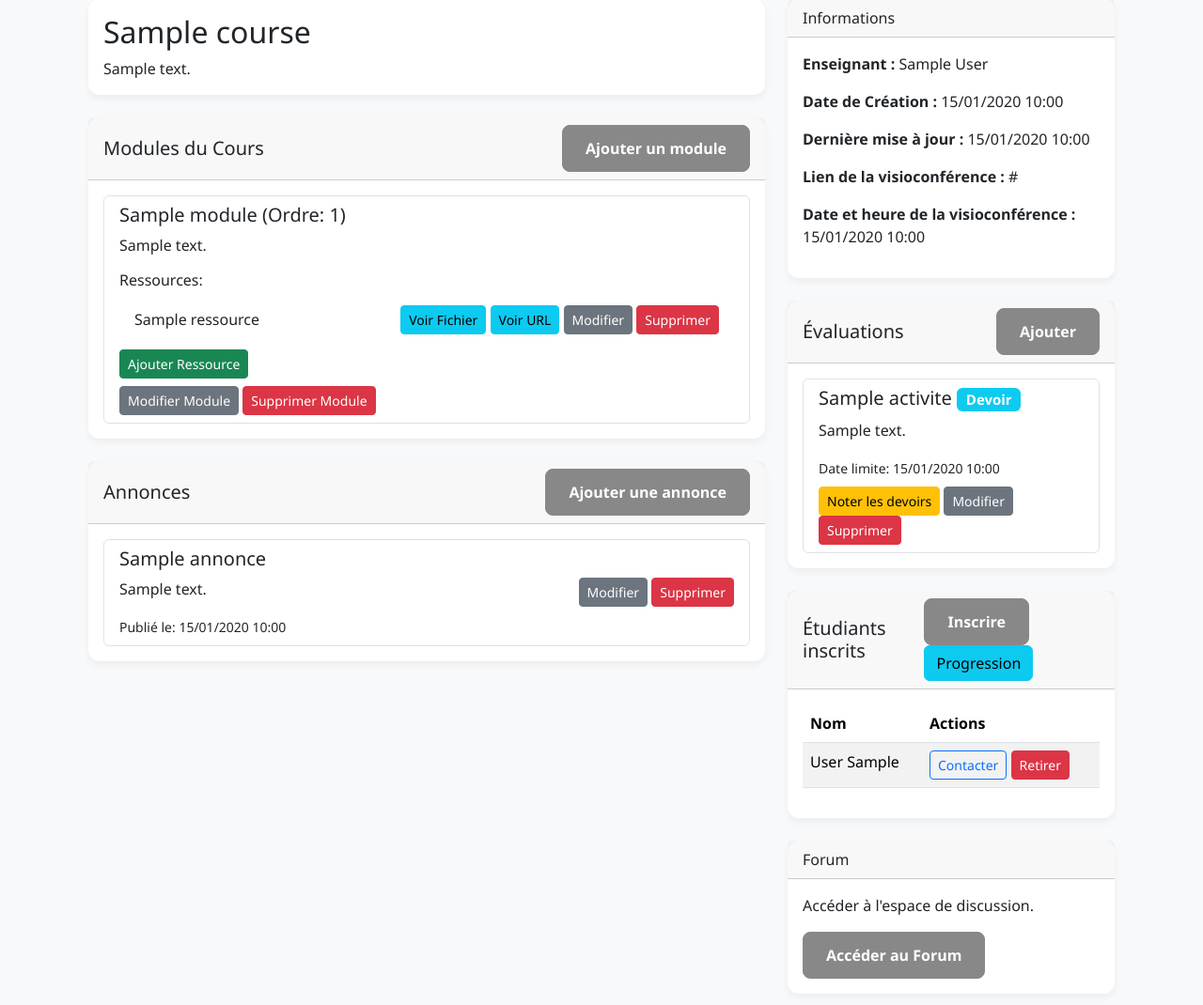
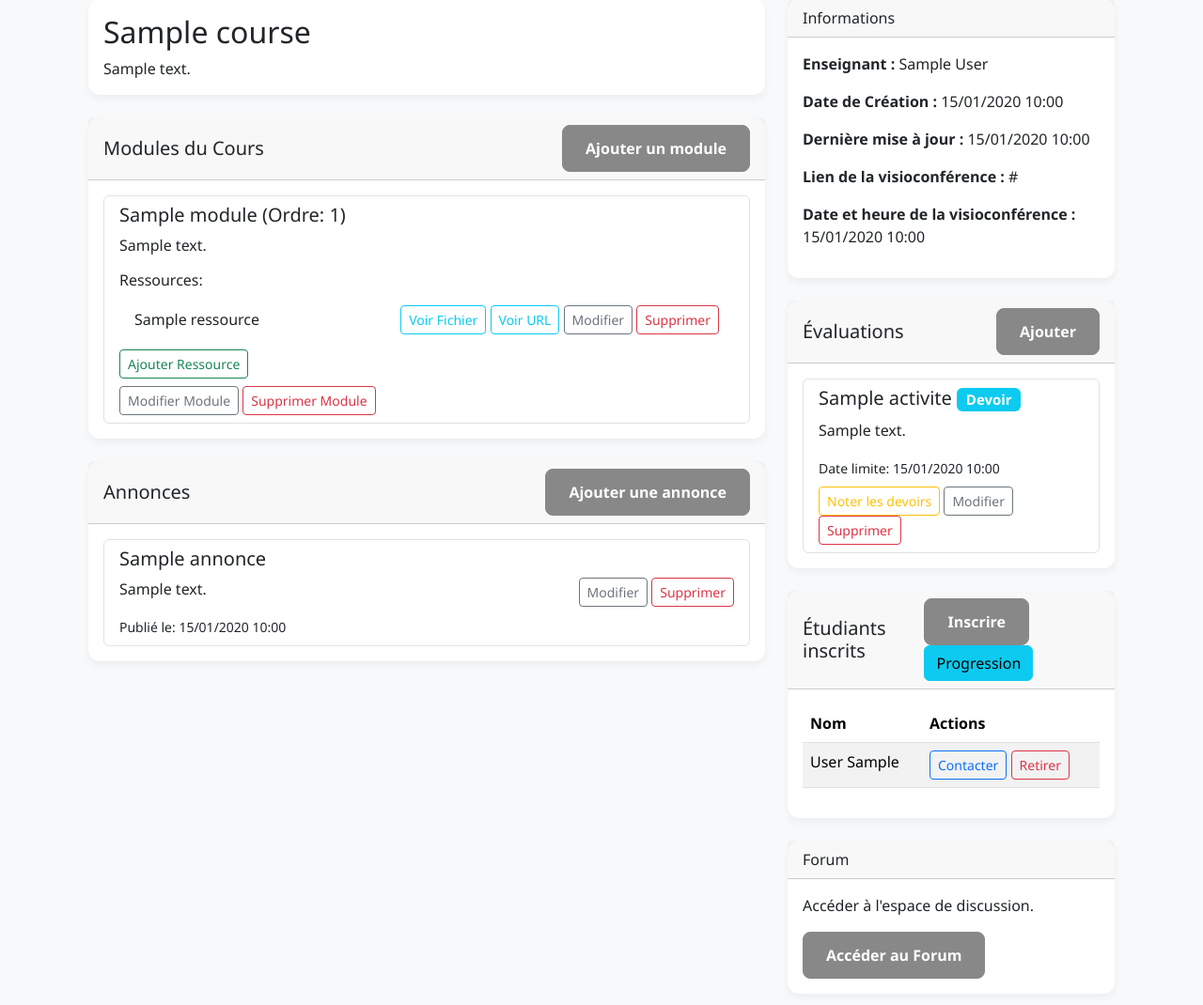
Before and after one commit to Emmanuel-365/e-istc-elearning, a Django app: page /administration/cours/1/ in a window 1280 px wide. Shown: the part 142-1212 px from the top of the page at 94% size. Run offline with Django 5.2, Linux system fonts and the light colour scheme; a user stored in the database is signed in; tables that the repository leaves empty hold one stand-in row (values such as "Sample post"); grey boxes marked "Sample" are stand-in pictures; data that the repository does not hold is empty.

```diff
--- a/e_istc/administration/templates/administration/course_detail_page.html
+++ b/e_istc/administration/templates/administration/course_detail_page.html
@@ -38,21 +38,21 @@
                                     {{ ressource.title }}
                                     <div>
                                         {% if ressource.file %}
-                                            <a href="{{ ressource.file.url }}" target="_blank" class="btn btn-sm btn-info">Voir Fichier</a>
+                                            <a href="{{ ressource.file.url }}" target="_blank" class="btn btn-sm btn-outline-info">Voir Fichier</a>
                                         {% endif %}
                                         {% if ressource.url %}
-                                            <a href="{{ ressource.url }}" target="_blank" class="btn btn-sm btn-info">Voir URL</a>
+                                            <a href="{{ ressource.url }}" target="_blank" class="btn btn-sm btn-outline-info">Voir URL</a>
                                         {% endif %}
-                                        <button class="btn btn-sm btn-secondary edit-ressource-btn" data-id="{{ ressource.id }}" data-module-id="{{ module.id }}">Modifier</button>
-                                        <button class="btn btn-sm btn-danger delete-ressource-btn" data-id="{{ ressource.id }}">Supprimer</button>
+                                        <button class="btn btn-sm btn-outline-secondary edit-ressource-btn" data-id="{{ ressource.id }}" data-module-id="{{ module.id }}">Modifier</button>
+                                        <button class="btn btn-sm btn-outline-danger delete-ressource-btn" data-id="{{ ressource.id }}">Supprimer</button>
                                     </div>
                                 </li>
                                 {% endfor %}
                             </ul>
-                            <button class="btn btn-sm btn-success mt-2 add-ressource-btn" data-module-id="{{ module.id }}">Ajouter Ressource</button>
+                            <button class="btn btn-sm btn-outline-success mt-2 add-ressource-btn" data-module-id="{{ module.id }}">Ajouter Ressource</button>
                             <div class="mt-2">
-                                <button class="btn btn-sm btn-secondary edit-module-btn" data-id="{{ module.id }}">Modifier Module</button>
-                                <button class="btn btn-sm btn-danger delete-module-btn" data-id="{{ module.id }}">Supprimer Module</button>
+                                <button class="btn btn-sm btn-outline-secondary edit-module-btn" data-id="{{ module.id }}">Modifier Module</button>
+                                <button class="btn btn-sm btn-outline-danger delete-module-btn" data-id="{{ module.id }}">Supprimer Module</button>
                             </div>
                         </li>
                         {% empty %}
@@ -77,8 +77,8 @@
                                 <small>Publié le: {{ annonce.cree_le|date:"d/m/Y H:i" }}</small>
                             </div>
                             <div>
-                                <button class="btn btn-sm btn-secondary edit-annonce-btn" data-id="{{ annonce.id }}">Modifier</button>
-                                <button class="btn btn-sm btn-danger delete-annonce-btn" data-id="{{ annonce.id }}">Supprimer</button>
+                                <button class="btn btn-sm btn-outline-secondary edit-annonce-btn" data-id="{{ annonce.id }}">Modifier</button>
+                                <button class="btn btn-sm btn-outline-danger delete-annonce-btn" data-id="{{ annonce.id }}">Supprimer</button>
                             </div>
                         </li>
                         {% empty %}
@@ -115,15 +115,15 @@
                             <small>Date limite: {{ activite.due_date|date:"d/m/Y H:i" }}</small>
                             <div class="mt-2">
                                 {% if activite.activity_type == 'QUIZ' %}
-                                    <button class="btn btn-sm btn-info manage-questions-btn" data-id="{{ activite.id }}">Gérer les questions</button>
+                                    <button class="btn btn-sm btn-outline-info manage-questions-btn" data-id="{{ activite.id }}">Gérer les questions</button>
                                 {% elif activite.activity_type == 'DEVOIR' %}
-                                    <button class="btn btn-sm btn-warning grade-assignment-btn" data-id="{{ activite.id }}">Noter les devoirs</button>
+                                    <button class="btn btn-sm btn-outline-warning grade-assignment-btn" data-id="{{ activite.id }}">Noter les devoirs</button>
                                 {% elif activite.activity_type == 'SONDAGE' %}
-                                    <button class="btn btn-sm btn-info manage-sondage-questions-btn" data-id="{{ activite.id }}">Gérer les questions</button>
-                                    <a href="{% url 'evaluations:sondage_results' activite.id %}" class="btn btn-sm btn-success">Voir les résultats</a>
+                                    <button class="btn btn-sm btn-outline-info manage-sondage-questions-btn" data-id="{{ activite.id }}">Gérer les questions</button>
+                                    <a href="{% url 'evaluations:sondage_results' activite.id %}" class="btn btn-sm btn-outline-success">Voir les résultats</a>
                                 {% endif %}
-                                <button class="btn btn-sm btn-secondary edit-evaluation-btn" data-id="{{ activite.id }}">Modifier</button>
-                                <button class="btn btn-sm btn-danger delete-evaluation-btn" data-id="{{ activite.id }}">Supprimer</button>
+                                <button class="btn btn-sm btn-outline-secondary edit-evaluation-btn" data-id="{{ activite.id }}">Modifier</button>
+                                <button class="btn btn-sm btn-outline-danger delete-evaluation-btn" data-id="{{ activite.id }}">Supprimer</button>
                             </div>
                         </li>
                         {% empty %}
@@ -155,7 +155,7 @@
                                 <td>{{ student.last_name }} {{ student.first_name }}</td>
                                 <td>
                                     <a href="{% url 'messaging:new_conversation' student.id %}" class="btn btn-sm btn-outline-primary">Contacter</a>
-                                    <button class="btn btn-sm btn-danger remove-student-btn" data-id="{{ student.id }}">Retirer</button>
+                                    <button class="btn btn-sm btn-outline-danger remove-student-btn" data-id="{{ student.id }}">Retirer</button>
                                 </td>
                             </tr>
                             {% empty %}
```
Also changed, not shown: e_istc/administration/templates/administration/category_management.html (line endings or trailing spaces), e_istc/administration/templates/administration/course_management.html (line endings or trailing spaces), e_istc/administration/templates/administration/user_management.html (line endings or trailing spaces).
